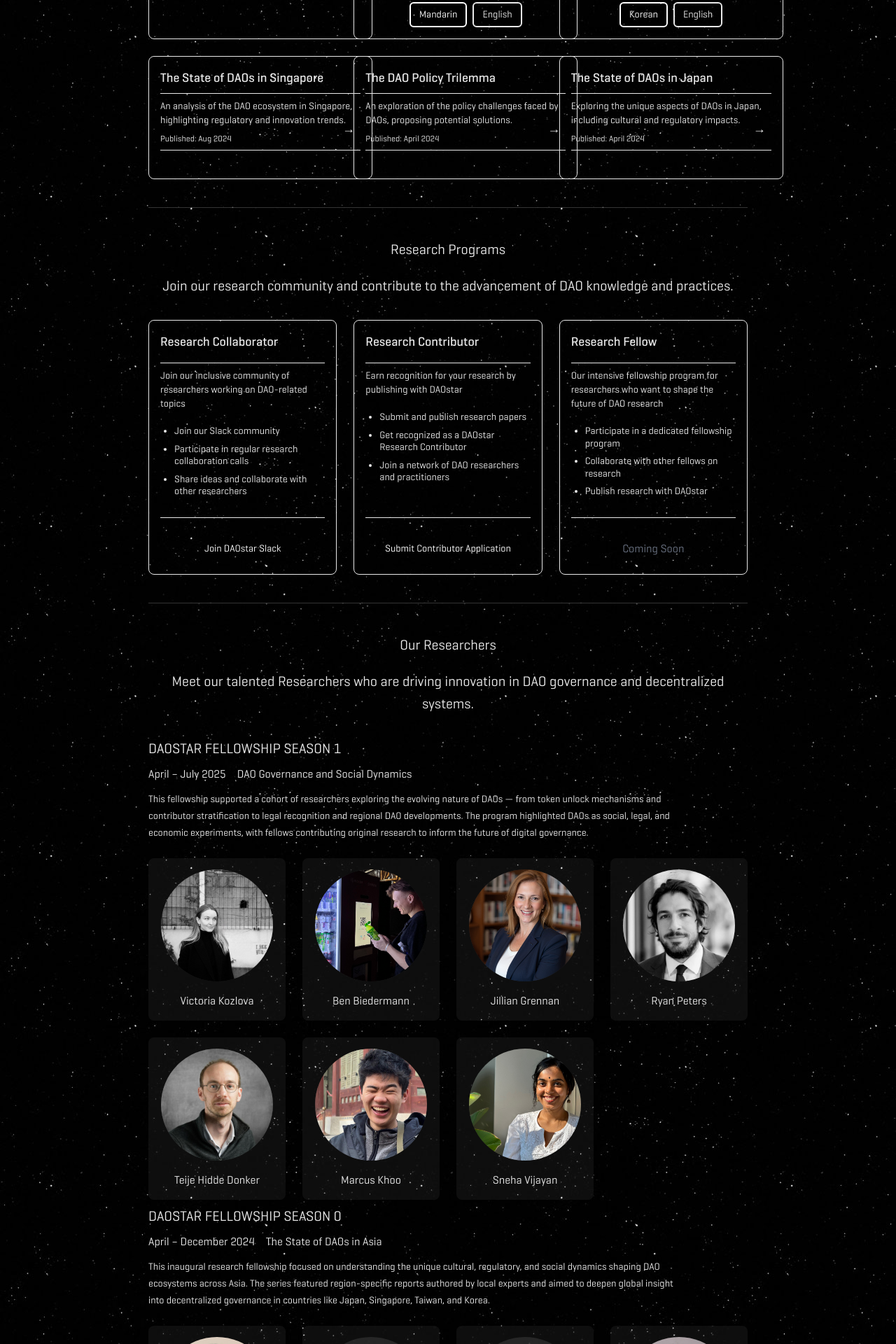
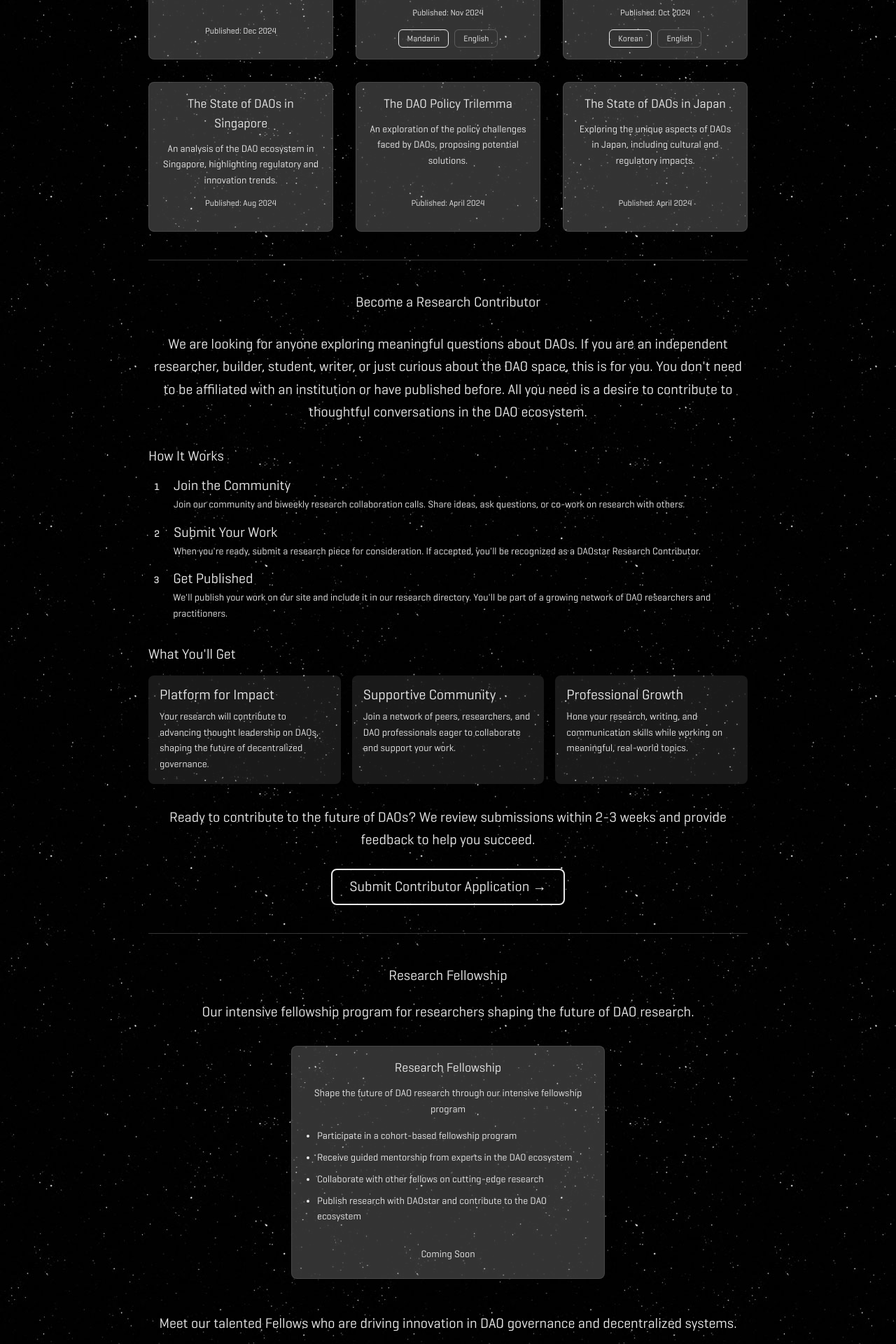
Before and after one commit to metagov/daostar-website, a Next.js app: page /research in a window 1280 px wide. Shown: the part 640-2560 px from the top of the page at 70% size. Built offline with nearby package versions, Linux system fonts and the light colour scheme.

Commit message:
update research page design

```diff
--- a/src/app/research/page.tsx
+++ b/src/app/research/page.tsx
@@ -9,45 +9,21 @@ import { cn, buttonVariants, cardVariants } from "@/lib/utils";
 // Data
 // ===============================
 
-// Research Programs Data
-const researchPrograms = [
-  {
-    title: "Research Collaborator",
-    description: "Join our inclusive community of researchers working on DAO-related topics",
+
+// Research Fellowship Data
+const researchFellowship = {
+  title: "Research Fellowship",
+  description: "Shape the future of DAO research through our intensive fellowship program",
   bulletPoints: [
-      "Join our Slack community",
-      "Participate in regular research collaboration calls",
-      "Share ideas and collaborate with other researchers"
-    ],
-    buttonText: "Join DAOstar Slack",
-    buttonLink: "https://join.slack.com/t/daostar/shared_invite/zt-33cyohbj4-Tk0COtKWTl7I3pu~YmHepw",
-    disabled: false
-  },
-  {
-    title: "Research Contributor",
-    description: "Earn recognition for your research by publishing with DAOstar",
-    bulletPoints: [
-      "Submit and publish research papers",
-      "Get recognized as a DAOstar Research Contributor",
-      "Join a network of DAO researchers and practitioners"
-    ],
-    buttonText: "Submit Contributor Application",
-    buttonLink: "https://forms.gle/cLZXbWKkufRKJEMX7",
-    disabled: false
-  },
-  {
-    title: "Research Fellow",
-    description: "Our intensive fellowship program for researchers who want to shape the future of DAO research",
-    bulletPoints: [
-      "Participate in a dedicated fellowship program",
-      "Collaborate with other fellows on research",
-      "Publish research with DAOstar"
+    "Participate in a cohort-based fellowship program",
+    "Receive guided mentorship from experts in the DAO ecosystem",
+    "Collaborate with other fellows on cutting-edge research",
+    "Publish research with DAOstar and contribute to the DAO ecosystem"
   ],
   buttonText: "Next Season Coming Soon!",
   buttonLink: "#",
   disabled: true
-  }
-];
+};
 
 // Research Papers Data
 const researchPapers: Array<{
@@ -161,64 +137,55 @@ interface ResearchCardProps {
   description: string;
   pdfUrl: string | Record<string, string>;
   date: string;
-  languageOptions?: { current: string } | null;
-  setLanguage?: (language: string) => void;
 }
 
 const ResearchCard: React.FC<ResearchCardProps> = ({
   title,
   description,
   pdfUrl,
-  date,
-  languageOptions,
-  setLanguage
+  date
 }) => {
+  const [selectedLanguage, setSelectedLanguage] = useState<string>(() => {
+    if (typeof pdfUrl === 'object') {
+      return Object.keys(pdfUrl)[0];
+    }
+    return 'default';
+  });
+
   const handlePdfClick = useCallback(() => {
-    const currentLanguage = languageOptions ? languageOptions.current : 'default';
-    trackPdfInteraction(title, currentLanguage);
-    const url = typeof pdfUrl === 'string' ? pdfUrl : pdfUrl[languageOptions?.current || 'English'];
+    trackPdfInteraction(title, selectedLanguage);
+    const url = typeof pdfUrl === 'string' ? pdfUrl : pdfUrl[selectedLanguage];
     window.open(url, '_blank');
-  }, [title, pdfUrl, languageOptions]);
+  }, [title, pdfUrl, selectedLanguage]);
 
   return (
-    <div className={cn(cardVariants({ variant: "interactive" }), "w-80 h-auto flex flex-col justify-between p-4 relative")}>
+    <div className="flex flex-col p-4 bg-white/20 rounded-lg transition-all duration-200 hover:-translate-y-1 hover:bg-white/25 cursor-pointer w-full h-auto border border-white/10 hover:border-white/20">
       <div
-        className="cursor-pointer transition-all duration-300 relative rounded"
+        className="cursor-pointer flex-1 flex flex-col"
         onClick={handlePdfClick}
       >
-        <h3 className="text-lg font-bold mb-2 truncate">{title}</h3>
-        <Separator.Root className="border-b border-card-border my-2" />
-        <div className="flex-1 flex flex-col justify-between">
-          <div className="flex flex-col text-left">
-            <p className="text-sm text-left my-0 mb-2 overflow-hidden text-ellipsis line-clamp-4 max-h-20">
+        <h3 className="text-lg font-medium mb-3 text-center">{title}</h3>
+        <p className="text-sm text-text-secondary text-center mb-3 leading-relaxed flex-1">
           {description}
         </p>
-            <p className="text-xs text-text-placeholder m-0">
+        <p className="text-xs text-text-placeholder text-center mb-4">
           <span className="text-text-placeholder">Published: </span>{date}
         </p>
       </div>
-        </div>
-        {/* Arrow indicator */}
-        <div className="absolute bottom-2 right-2 text-text-secondary text-lg transition-all duration-300 group-hover:text-brand-secondary group-hover:translate-x-1">
-          →
-        </div>
-      </div>
-
-      <Separator.Root className="border-b border-card-border my-2" />
-
-      <div className="flex justify-center items-center mt-4 relative">
-        {languageOptions && typeof pdfUrl === 'object' && (
-          <div className="flex gap-2 z-10 relative">
+      {typeof pdfUrl === 'object' && (
+        <div className="flex justify-center items-center gap-2">
           {Object.keys(pdfUrl).map((lang) => (
             <button
               key={lang}
               className={cn(
-                  buttonVariants({ variant: "secondary", size: "sm" }),
-                  languageOptions.current === lang && "bg-brand-secondary text-white border-brand-secondary shadow-md"
+                "px-3 py-1 text-xs rounded-md border transition-all duration-200",
+                selectedLanguage === lang
+                  ? "bg-brand-accent text-brand-dark border-brand-accent font-medium"
+                  : "bg-transparent text-text-secondary border-white/20 hover:border-white/40 hover:bg-white/5"
               )}
               onClick={(e) => {
                 e.stopPropagation();
-                  setLanguage?.(lang);
+                setSelectedLanguage(lang);
               }}
             >
               {lang}
@@ -227,14 +194,10 @@ const ResearchCard: React.FC<ResearchCardProps> = ({
         </div>
       )}
     </div>
-    </div>
   );
 };
 
 const ReportsSection: React.FC = () => {
-  const [taiwanLanguage, setTaiwanLanguage] = useState("Mandarin");
-  const [koreaLanguage, setKoreanLanguage] = useState("Korean");
-
   // Sort research papers by date (most recent first)
   const sortedPapers = [...researchPapers].sort((a, b) => {
     return new Date(b.date).getTime() - new Date(a.date).getTime();
@@ -246,7 +209,7 @@ const ReportsSection: React.FC = () => {
       <p className="text-xl leading-8 text-center mb-8 text-text-primary">
         Explore our latest research and insights on DAOs and decentralized governance.
       </p>
-      <div className="grid grid-cols-1 md:grid-cols-2 lg:grid-cols-3 gap-6 w-full mt-5">
+      <div className="grid grid-cols-1 md:grid-cols-2 lg:grid-cols-3 gap-8 w-full mt-5 auto-rows-fr">
         {sortedPapers.map((paper, index) => (
           <ResearchCard
             key={index}
@@ -254,20 +217,6 @@ const ReportsSection: React.FC = () => {
             description={paper.description}
             pdfUrl={paper.pdfUrl}
             date={paper.date}
-            languageOptions={
-              typeof paper.pdfUrl === 'object' && 'Mandarin' in paper.pdfUrl
-                ? { current: taiwanLanguage }
-                : typeof paper.pdfUrl === 'object' && 'Korean' in paper.pdfUrl
-                ? { current: koreaLanguage }
-                : null
-            }
-            setLanguage={
-              typeof paper.pdfUrl === 'object' && 'Mandarin' in paper.pdfUrl
-                ? setTaiwanLanguage
-                : typeof paper.pdfUrl === 'object' && 'Korean' in paper.pdfUrl
-                ? setKoreanLanguage
-                : undefined
-            }
           />
         ))}
       </div>
@@ -303,28 +252,24 @@ const ProgramCard: React.FC<ProgramCardProps> = ({
   }, [buttonLink, disabled]);
 
   return (
-    <div className={cn(cardVariants(), "h-full flex flex-col p-4")}>
-      <h3 className="text-lg font-bold mb-2 truncate">{title}</h3>
-      <Separator.Root className="border-b border-card-border my-2" />
-      <div className="flex-1 flex flex-col justify-between">
-        <div className="flex flex-col text-left">
-          <p className="text-sm text-left my-0 mb-2">{description}</p>
-          <ul className="list-disc pl-5 my-3">
+    <div className="flex flex-col p-4 bg-white/20 rounded-lg transition-all duration-200 hover:-translate-y-1 hover:bg-white/25 h-full border border-white/10 hover:border-white/20">
+      <h3 className="text-lg font-medium mb-3 text-center">{title}</h3>
+      <div className="flex-1 flex flex-col">
+        <p className="text-sm text-text-secondary text-center mb-4 leading-relaxed">{description}</p>
+        <ul className="list-disc pl-5 mb-6 space-y-2 flex-1">
           {bulletPoints.map((point, index) => (
-              <li key={index} className="text-sm mb-2 leading-tight">{point}</li>
+            <li key={index} className="text-sm text-text-secondary leading-relaxed">{point}</li>
           ))}
         </ul>
       </div>
-      </div>
-      <Separator.Root className="border-b border-card-border my-2" />
-      <div className="flex justify-center items-center mt-4">
+      <div className="flex justify-center items-center">
         {disabled ? (
-          <div className="text-base font-medium text-gray-500 text-center py-2 px-4">
+          <div className="text-sm font-medium text-text-placeholder text-center py-2 px-4">
             Coming Soon
           </div>
         ) : (
           <button
-            className={cn(buttonVariants({ variant: "default" }), "py-2 px-4")}
+            className="px-3 py-1.5 bg-brand-accent text-brand-dark font-medium rounded-md border-2 border-brand-accent text-sm transition-all duration-200 hover:bg-brand-accent/90 hover:border-brand-accent/90 hover:shadow-lg hover:scale-105 cursor-pointer"
             onClick={handleButtonClick}
           >
             {buttonText}
@@ -335,25 +280,80 @@ const ProgramCard: React.FC<ProgramCardProps> = ({
   );
 };
 
-const ProgramsSection: React.FC = () => {
+const ContributorSection: React.FC = () => {
   return (
     <section className="w-full mt-10">
-      <h1 className="text-section leading-10 font-normal text-center mb-4">Research Programs</h1>
-      <p className="text-xl leading-8 text-center mb-8 text-text-primary">
-        Join our research community and contribute to the advancement of DAO knowledge and practices.
+      <h1 className="text-section leading-10 font-normal text-center mb-6">Become a Research Contributor</h1>
+      <div className="max-w-4xl mx-auto">
+
+        {/* Who is this for */}
+        <div className="mb-8">
+          <p className="text-text-secondary leading-relaxed text-center">
+            We are looking for anyone exploring meaningful questions about DAOs. If you are an independent researcher, builder, student, writer, or just curious about the DAO space, this is for you.
+            You don't need to be affiliated with an institution or have published before. All you need is a desire to contribute to thoughtful conversations in the DAO ecosystem.
           </p>
-      <div className="grid grid-cols-1 md:grid-cols-2 lg:grid-cols-3 gap-6 w-full mt-5">
-        {researchPrograms.map((program, index) => (
-          <ProgramCard
-            key={index}
-            title={program.title}
-            description={program.description}
-            bulletPoints={program.bulletPoints}
-            buttonText={program.buttonText}
-            buttonLink={program.buttonLink}
-            disabled={program.disabled}
-          />
-        ))}
+        </div>
+
+        {/* How it works */}
+        <div className="mb-8">
+          <h2 className="text-xl font-medium mb-4 text-brand-accent">How It Works</h2>
+          <div className="space-y-4">
+            <div className="flex items-start gap-3">
+              <div className="w-6 h-6 rounded-full bg-brand-accent text-brand-dark flex items-center justify-center text-sm font-bold mt-0.5">1</div>
+              <div>
+                <h3 className="font-medium text-text-primary mb-1">Join the Community</h3>
+                <p className="text-text-secondary text-sm leading-relaxed">Join our community and biweekly research collaboration calls. Share ideas, ask questions, or co-work on research with others.</p>
+              </div>
+            </div>
+            <div className="flex items-start gap-3">
+              <div className="w-6 h-6 rounded-full bg-brand-accent text-brand-dark flex items-center justify-center text-sm font-bold mt-0.5">2</div>
+              <div>
+                <h3 className="font-medium text-text-primary mb-1">Submit Your Work</h3>
+                <p className="text-text-secondary text-sm leading-relaxed">When you're ready, submit a research piece for consideration. If accepted, you'll be recognized as a DAOstar Research Contributor.</p>
+              </div>
+            </div>
+            <div className="flex items-start gap-3">
+              <div className="w-6 h-6 rounded-full bg-brand-accent text-brand-dark flex items-center justify-center text-sm font-bold mt-0.5">3</div>
+              <div>
+                <h3 className="font-medium text-text-primary mb-1">Get Published</h3>
+                <p className="text-text-secondary text-sm leading-relaxed">We'll publish your work on our site and include it in our research directory. You'll be part of a growing network of DAO researchers and practitioners.</p>
+              </div>
+            </div>
+          </div>
+        </div>
+
+        {/* What you'll get */}
+        <div className="mb-8">
+          <h2 className="text-xl font-medium mb-4 text-brand-accent">What You'll Get</h2>
+          <div className="grid md:grid-cols-3 gap-4">
+            <div className="bg-white/10 p-4 rounded-lg">
+              <h3 className="font-medium text-text-primary mb-2">Platform for Impact</h3>
+              <p className="text-text-secondary text-sm leading-relaxed">Your research will contribute to advancing thought leadership on DAOs, shaping the future of decentralized governance.</p>
+            </div>
+            <div className="bg-white/10 p-4 rounded-lg">
+              <h3 className="font-medium text-text-primary mb-2">Supportive Community</h3>
+              <p className="text-text-secondary text-sm leading-relaxed">Join a network of peers, researchers, and DAO professionals eager to collaborate and support your work.</p>
+            </div>
+            <div className="bg-white/10 p-4 rounded-lg">
+              <h3 className="font-medium text-text-primary mb-2">Professional Growth</h3>
+              <p className="text-text-secondary text-sm leading-relaxed">Hone your research, writing, and communication skills while working on meaningful, real-world topics.</p>
+            </div>
+          </div>
+        </div>
+
+
+        {/* Call to action */}
+        <div className="text-center">
+          <p className="text-text-secondary mb-6 leading-relaxed">
+            Ready to contribute to the future of DAOs? We review submissions within 2-3 weeks and provide feedback to help you succeed.
+          </p>
+          <button
+            className="px-6 py-3 bg-brand-accent text-brand-dark font-medium rounded-lg border-2 border-brand-accent transition-all duration-200 hover:bg-brand-accent/90 hover:border-brand-accent/90 hover:shadow-lg hover:scale-105 cursor-pointer"
+            onClick={() => window.open("https://forms.gle/cLZXbWKkufRKJEMX7", "_blank")}
+          >
+            Submit Contributor Application →
+          </button>
+        </div>
       </div>
     </section>
   );
@@ -408,8 +408,10 @@ const FellowCard: React.FC<FellowCardProps> = ({ name, imagePath }) => {
             target.onerror = null;
             target.style.display = "none";
             const parent = target.parentNode as HTMLElement;
+            if (parent) {
               parent.classList.add("text-4xl", "font-bold", "text-white/50");
               parent.innerText = name.split(' ').map(n => n[0]).join('');
+            }
           }}
         />
       </div>
@@ -421,10 +423,28 @@ const FellowCard: React.FC<FellowCardProps> = ({ name, imagePath }) => {
 const FellowsSection: React.FC = () => {
   return (
     <section className="w-full mt-10">
-      <h1 className="text-section leading-10 font-normal text-center mb-4">Our Researchers</h1>
+      <h1 className="text-section leading-10 font-normal text-center mb-4">Research Fellowship</h1>
       <p className="text-xl leading-8 text-center mb-8 text-text-primary">
-        Meet our talented Researchers who are driving innovation in DAO governance and decentralized systems.
+        Our intensive fellowship program for researchers shaping the future of DAO research.
       </p>
+
+      {/* Fellowship Program Info */}
+      <div className="flex justify-center w-full mb-12">
+        <div className="max-w-md">
+          <ProgramCard
+            title={researchFellowship.title}
+            description={researchFellowship.description}
+            bulletPoints={researchFellowship.bulletPoints}
+            buttonText={researchFellowship.buttonText}
+            buttonLink={researchFellowship.buttonLink}
+            disabled={researchFellowship.disabled}
+          />
+        </div>
+      </div>
+
+      <h2 className="text-xl leading-8 text-center mb-8 text-text-primary">
+        Meet our talented Fellows who are driving innovation in DAO governance and decentralized systems.
+      </h2>
 
       <SeasonDescription
         season="DAOstar Fellowship Season 1"
@@ -472,7 +492,7 @@ export default function Research() {
       <div className="my-10 border-b border-white/20 w-full relative">
         <div className="absolute bottom-[-1px] left-1/2 transform -translate-x-1/2 w-15 h-0.5 bg-gradient-to-r from-transparent via-brand-accent to-transparent"></div>
       </div>
-      <ProgramsSection />
+      <ContributorSection />
       <div className="my-10 border-b border-white/20 w-full relative">
         <div className="absolute bottom-[-1px] left-1/2 transform -translate-x-1/2 w-15 h-0.5 bg-gradient-to-r from-transparent via-brand-accent to-transparent"></div>
       </div>
```
Also changed, not shown: src/app/about/page.tsx (+0 -14 lines), src/app/page.tsx (+15 -2 lines), src/components/TopNavigation.tsx (+11 -11 lines). Lines whose indentation alone changed are shown as unchanged.
